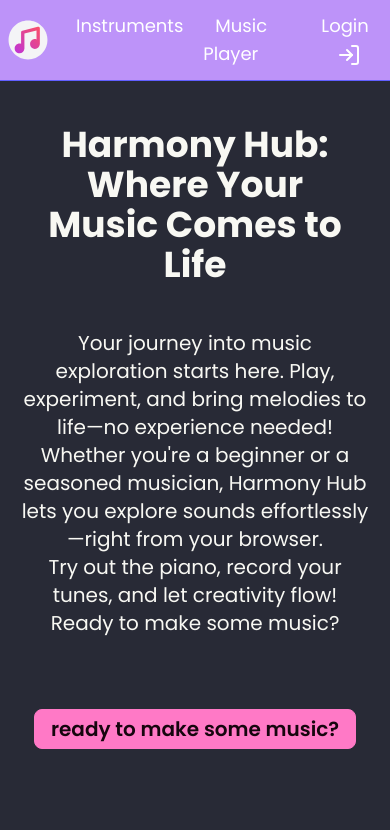
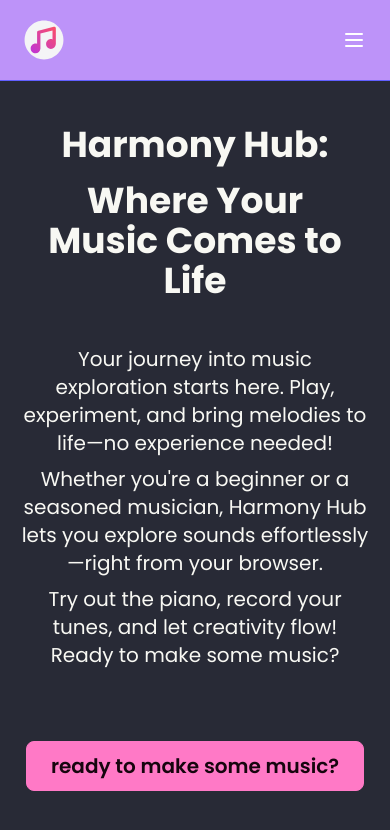
Before and after one commit to Mastle/harmony-hub-app, a React (Vite) app: page / in a window 390 px wide. Shown: the top 830 px of the page. Built offline with nearby package versions, Linux system fonts and the light colour scheme.

Commit message:
make navbar responsive

```diff
--- a/package.json
+++ b/package.json
@@ -28,7 +28,7 @@
     "@types/react": "19.0.0",
     "@types/react-dom": "19.0.0",
     "@vitejs/plugin-react": "^4.3.4",
-    "daisyui": "^5.0.0",
+    "daisyui": "^5.0.2",
     "eslint": "^9.17.0",
     "eslint-plugin-react": "^7.37.2",
     "eslint-plugin-react-hooks": "^5.0.0",
--- a/src/components/Auth/Register.jsx
+++ b/src/components/Auth/Register.jsx
@@ -73,9 +73,7 @@ export default function Register() {
 
 /*
     current step(short overview):
-       - is prefix-colorName-content working?
-      - Finishing the Auth system:
-       -- Make the navbar responsive - it's terrible right now
+      - Finishing the Auth system ->
       - Move on to the instruments component - Time to get started on the instruments (starting with Piano)
       - move on to music player and real time note highlighting
       - Joyful Speaking is next
--- a/src/components/HomePage.jsx
+++ b/src/components/HomePage.jsx
@@ -7,27 +7,29 @@ const HomePage = () => {
     <div className="mx-auto min-h-[600px] flex container justify-center items-center flex-col">
       <div className="px-5">
         <h1 className="text-center text-4xl font-bold p-5 mt-6  ">
-          Harmony Hub: Where Your Music Comes to Life
+          <span className="block mb-4">Harmony Hub: </span> Where Your Music
+          Comes to Life
         </h1>
-        <div className="my-6">
-          <p className="text-center text-xl">
+        <div className="text-center my-6">
+          <p className="text-xl mb-2">
             Your journey into music exploration starts here. Play, experiment,
             and bring melodies to life—no experience needed!
           </p>
-          <p className="text-center text-xl">
+          <p className="text-xl mb-2">
             Whether you're a beginner or a seasoned musician, Harmony Hub lets
             you explore sounds effortlessly—right from your browser.
           </p>
-          <p className="text-center text-xl">
+          <p className="text-xl">
             Try out the piano, record your tunes, and let creativity flow! Ready
             to make some music?
           </p>
         </div>
         <div className="text-center mt-16">
-          <Link className="btn btn-primary mt-2" to="./instruments/piano">
-            <span className="text-primary-content text-xl">
-              ready to make some music?
-            </span>
+          <Link
+            className="btn btn-primary mt-2 p-6 text-xl"
+            to="/instruments/piano"
+          >
+            ready to make some music?
           </Link>
         </div>
       </div>
--- a/src/components/Navbar.jsx
+++ b/src/components/Navbar.jsx
@@ -1,69 +1,131 @@
 "use client"
 
+import { useState } from "react"
 import { useAuth } from "./Auth/AuthContext"
 import { NavLink } from "react-router"
-import { LogIn, LogOut } from "lucide-react"
+import { LogIn, LogOut, Menu, X } from "lucide-react"
 import logo from "../assets/images/logo.svg"
 
 const Navbar = () => {
   const { user, setIsAuthModalOpen, handleLogout } = useAuth()
+  const [isMenuOpen, setIsMenuOpen] = useState(false)
 
   const linkClass = ({ isActive }) =>
+    `text-lg rounded-md px-3 py-2 transition-colors ${
       isActive
-      ? "bg-teal-900 text-white hover:bg-teal-900 hover:text-white text-lg rounded-md px-3 py-2"
-      : "text-white hover:bg-teal-900 hover:text-white text-lg rounded-md px-3 py-2"
+        ? "bg-teal-900 text-white"
+        : "text-white hover:bg-teal-900 hover:text-white"
+    }`
+
   return (
     <nav className="bg-secondary border-b border-indigo-500">
-      <div className="mx-auto max-w-7xl px-2 sm:px-6 lg:px-8">
+      <div className="mx-auto max-w-7xl px-4 sm:px-6 lg:px-8">
         <div className="flex h-20 items-center justify-between">
-          <div className="flex flex-1 items-center justify-center md:items-stretch md:justify-start">
-            <NavLink className="flex shrink-0 items-center mr-4" to="/">
+          <div className="flex items-center justify-between w-full">
+            <NavLink className="flex items-center ml-2 md:ml-0" to="/">
               <img className="h-10 w-auto" src={logo} alt="Harmony Hub" />
               <span className="hidden md:block text-white text-3xl font-bold pacifico-regular ml-2">
                 Harmony Hub
               </span>
             </NavLink>
-            <div className="md:ml-auto">
-              <div className="flex space-x-2">
-                <li className="mt-2">
+            <button
+              className="md:hidden text-white p-2 rounded-lg hover:bg-teal-900"
+              onClick={() => setIsMenuOpen(!isMenuOpen)}
+              aria-label="Toggle navigation menu"
+            >
+              {isMenuOpen ? <X size={24} /> : <Menu size={24} />}
+            </button>
+          </div>
+
+          {/* Desktop navigation */}
+          <div className="hidden md:flex items-center space-x-4 font-bold">
             <NavLink to="/instruments" className={linkClass}>
               Instruments
             </NavLink>
-                </li>
-                <li className="mt-2">
             <NavLink to="/player" className={linkClass}>
-                    Music Player
+              Player
             </NavLink>
-                </li>
-                <li>
             {user ? (
               <button
                 onClick={handleLogout}
-                      className="text-white hover:bg-teal-900 hover:text-white text-lg rounded-md px-3 py-2"
+                className={
+                  linkClass({ isActive: false }) + " flex items-center"
+                }
               >
                 Logout
-                      <LogOut
-                        style={{ display: "inline", marginLeft: "0.5rem" }}
-                      />
+                <LogOut className="ml-2" size={20} />
               </button>
             ) : (
               <button
                 onClick={() => setIsAuthModalOpen(true)}
-                      className="text-white hover:bg-teal-900 hover:text-white text-lg rounded-md px-3 py-2"
+                className={
+                  linkClass({ isActive: false }) + " flex items-center"
+                }
               >
                 Login
-                      <LogIn
-                        style={{ display: "inline", marginLeft: "0.5rem" }}
-                      />
+                <LogIn className="ml-2" size={20} />
               </button>
             )}
-                </li>
+          </div>
+
+          {/* Mobile menu */}
+          {isMenuOpen && (
+            <div className="absolute md:hidden text-center font-bold top-20 left-0 right-0 bg-secondary border-b border-indigo-500 z-50">
+              <div className="px-4 py-2 space-y-2">
+                <div className="flex flex-col">
+                  <NavLink
+                    to="/instruments"
+                    className={linkClass}
+                    onClick={() => setIsMenuOpen(false)}
+                  >
+                    Instruments
+                  </NavLink>
+                  <NavLink
+                    to="/player"
+                    className={linkClass}
+                    onClick={() => setIsMenuOpen(false)}
+                  >
+                    Player
+                  </NavLink>
+                </div>
+                <div className="pt-2 border-t border-secondary-content">
+                  {user ? (
+                    <button
+                      onClick={() => {
+                        handleLogout()
+                        setIsMenuOpen(false)
+                      }}
+                      className={
+                        linkClass({ isActive: false }) +
+                        " w-full flex items-center justify-center"
+                      }
+                    >
+                      Logout
+                      <LogOut className="ml-2" size={20} />
+                    </button>
+                  ) : (
+                    <button
+                      onClick={() => {
+                        setIsAuthModalOpen(true)
+                        setIsMenuOpen(false)
+                      }}
+                      className={
+                        linkClass({ isActive: false }) +
+                        " w-full flex items-center justify-center"
+                      }
+                    >
+                      Login
+                      <LogIn className="ml-2" size={20} />
+                    </button>
+                  )}
                 </div>
               </div>
             </div>
+          )}
         </div>
       </div>
     </nav>
   )
 }
+
 export default Navbar
```
Also changed, not shown: 1 other file (tests, documents, lock files or other folders). Lines whose indentation alone changed are shown as unchanged.
